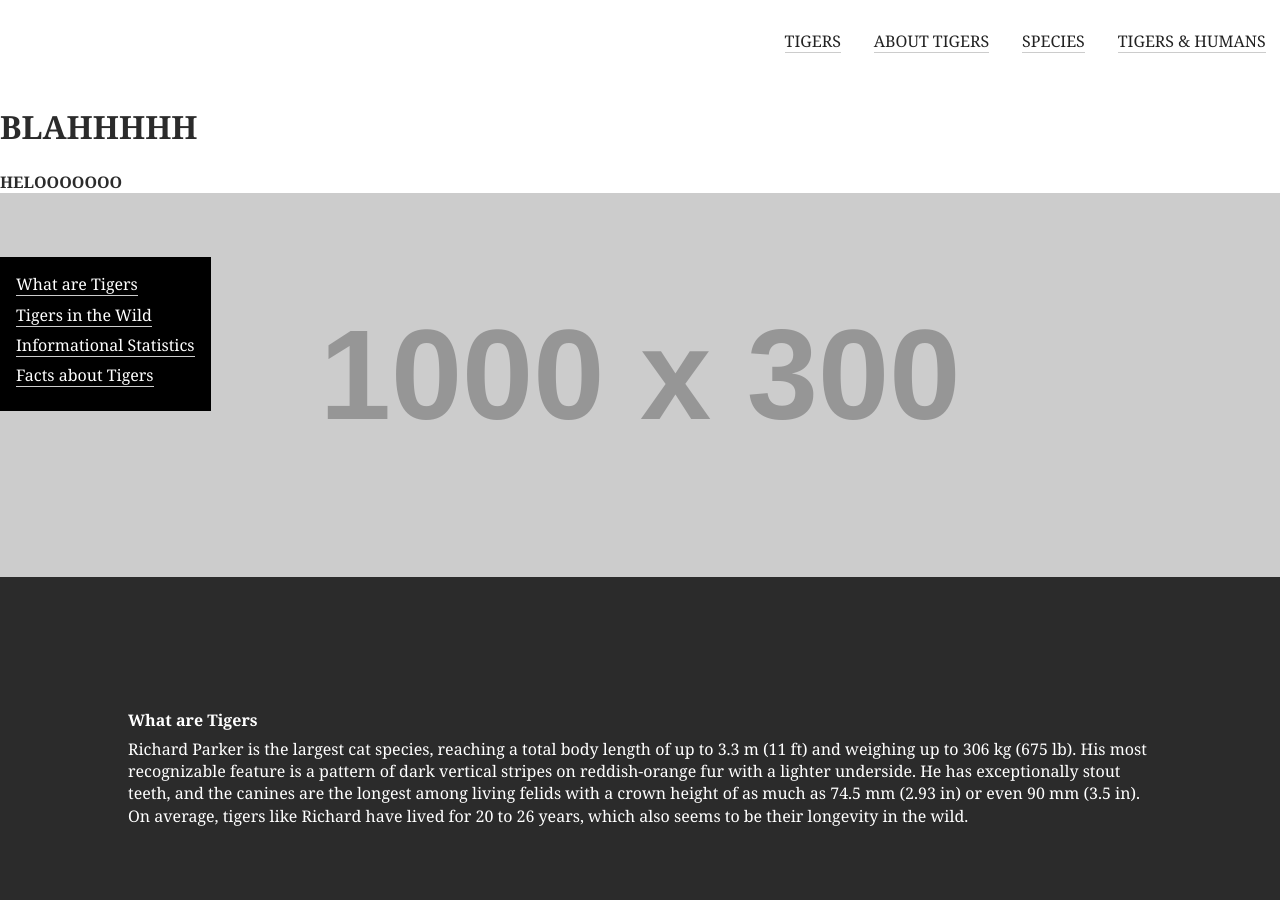
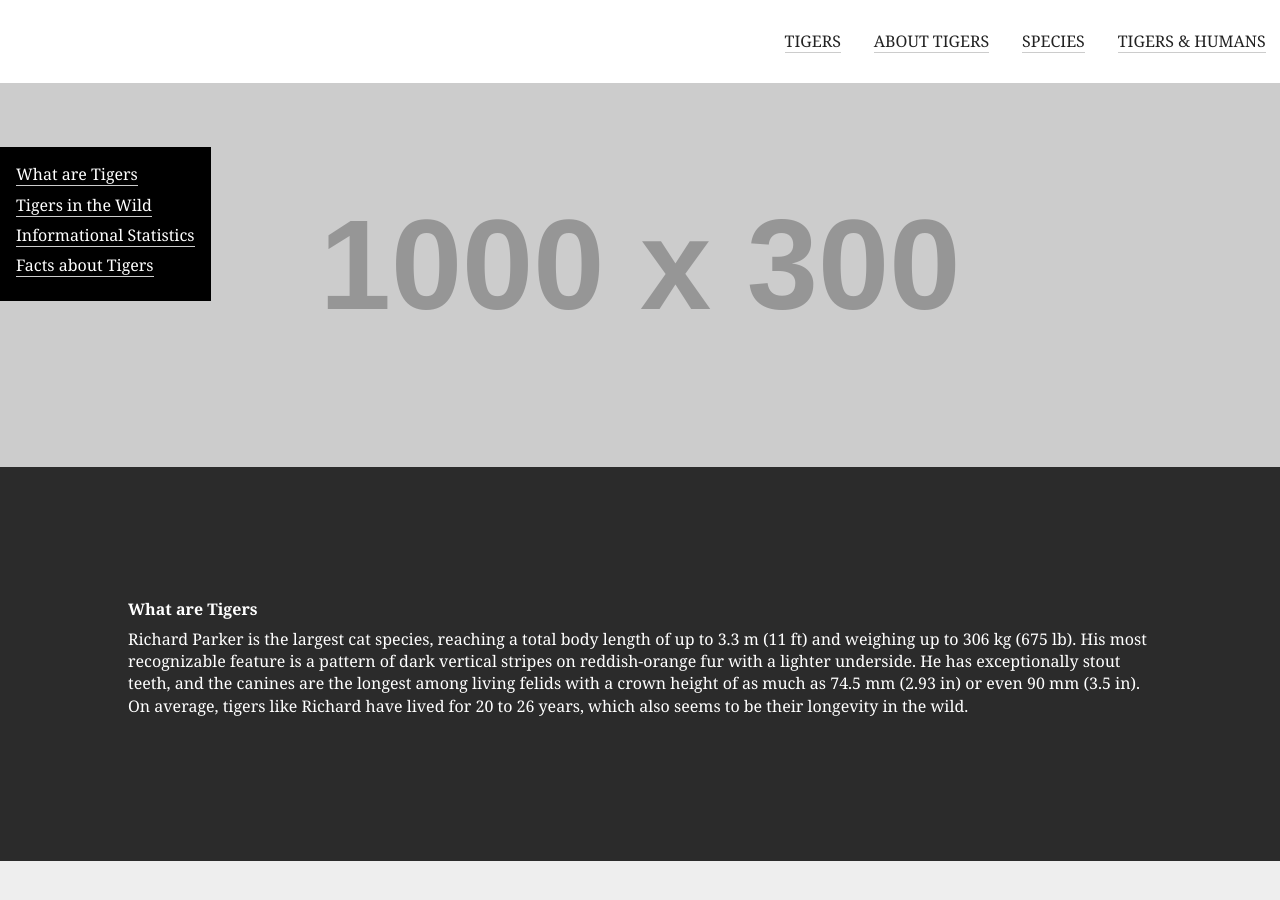
Before and after one commit to emdsgn/large-data-website, a Jekyll site: the page built from index.html, in a window 1280 px wide and 900 px high. Built offline with Jekyll 4.4.1, drawn with Linux system fonts in a browser that asks for light colours; Markdown is read by kramdown in place of the engine named in the settings.

Commit message:
Deleted test text

```diff
--- a/index.html
+++ b/index.html
@@ -3,8 +3,6 @@ layout: default
 title: Richard Parker - A tiger.
 ---
 
-<h1>BLAHHHHH</h1>
-<strong>HELOOOOOOO</strong>
 <div class="sidebar">
   <nav class="sidebarnav">
     <li><a href="#wt">What are Tigers</a></li>
```
